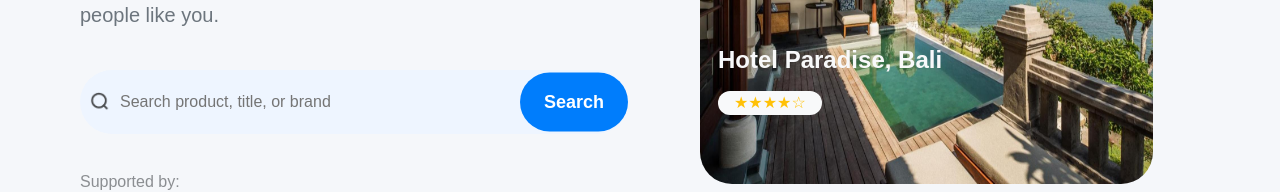
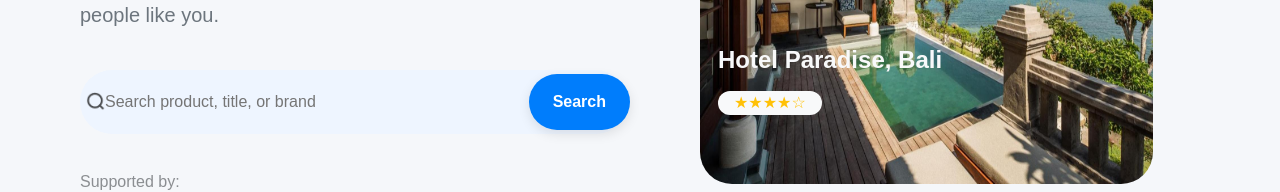
Before and after one commit to saraabdelrhman/wallet-market-master, a React (Create React App) app: page / in a window 1280 px wide. Shown: the part 369-561 px from the top of the page. Built offline with nearby package versions, Linux system fonts and the light colour scheme.

Commit message:
search bar

```diff
--- a/src/components/Head.css
+++ b/src/components/Head.css
@@ -207,6 +207,7 @@
       width: 100%;   /* Full width for larger screens */
       height: 400px; /* Set a specific height for medium screens */
   }
+
 }
 
 @media (min-width: 992px) {
@@ -214,6 +215,7 @@
       width: 80%;    /* Adjust width for larger screens */
       height: 500px; /* Set a specific height for large screens */
   }
+
 }
 
 @media (min-width: 1200px) {
--- a/src/components/Head.js
+++ b/src/components/Head.js
@@ -58,7 +58,7 @@ const Head = ({ content }) => {
                 alt="Search Icon"
                 style={{
                   position: "absolute",
-                  left: "10px",
+                  left: "6px",
                   top: "50%",
                   transform: "translateY(-50%)",
                   width: "20px",
@@ -73,13 +73,13 @@ const Head = ({ content }) => {
                   background: "#eef5ff",
                   outline: "none",
                   borderRadius: "50px",
-                  padding: "20px 100px 20px 40px", // Adjust padding for icon and button
+                  padding: "20px 0px 20px 25px", // Adjust padding for icon and button
                   width: "100%",
                   fontSize: "16px"
                 }}
                 onChange={handleSearchChange}
               />
-              <button className="btn btn-primary rounded-5 position-absolute ps-4 pe-4  pt-3 pb-3" style={{ right: '0px', top: '20%', transform: 'translateY(-50%)' }} type="button">
+              <button className="btn search-button btn-primary rounded-5 position-absolute ps-4 pe-4  pt-3 pb-3" style={{ right: '-2px', top: '20%', transform: 'translateY(-50%)' }} type="button">
                 Search
               </button>
             </div>
```
